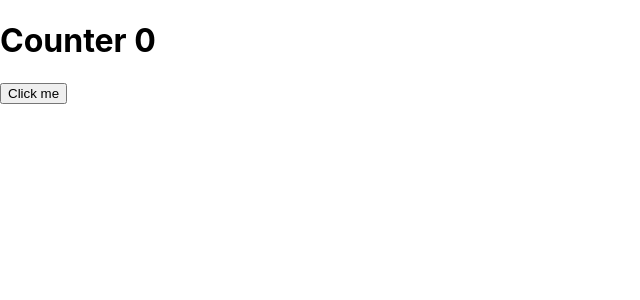
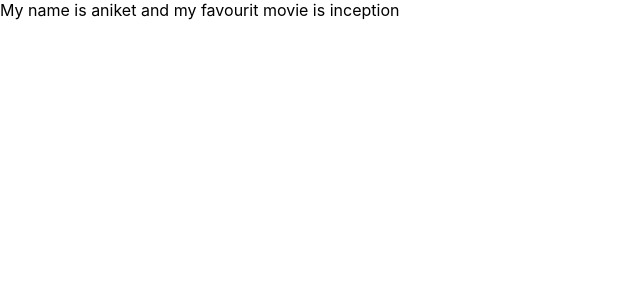
Before and after one commit to aniketstiwari/react_practice, a React (Create React App) app: page / in a window 1280 px wide. Shown: the top 300 px of the page, without its empty margins (0-640 px from the left). Built offline with nearby package versions, Linux system fonts and the light colour scheme.

Commit message:
Destructing in class and function

```diff
--- a/src/App.js
+++ b/src/App.js
@@ -1,10 +1,15 @@
 import React from 'react';
 import Counter from './Counter';
-
+import Greet from './Greet';
+import Welcome from './Welcome';
 
 function App() {
   return (
-    <Counter/>
+    <>
+      { /*<Counter/> */ }
+      {/* <Greet name="aniket" movie="inception"/> */}
+      <Welcome name="aniket" movie="inception"/>
+    </>
   );
 }
 
--- /dev/null
+++ b/src/Greet.jsx
@@ -0,0 +1,33 @@
+import React from 'react';
+
+//Destructing in Functional Component
+
+// const Greet = (props) => {
+//     return (
+//         <>
+//             <h1>my name is {props.name} and favourite movie is {props.movie}</h1>
+//         </>
+//     )
+// }
+
+//1st way
+// const Greet = ({name, movie}) => {
+//     return (
+//         <>
+//             <h1>my name is {name} and favourite movie is {movie}</h1>
+//         </>
+//     )
+// }
+
+//2nd way
+
+const Greet = props => {
+    let {name, movie} = props;
+    return (
+        <>
+            <h1>my name is {name} and favourite movie is {movie}</h1>
+        </>
+    )
+}
+
+export default Greet;
--- /dev/null
+++ b/src/Welcome.jsx
@@ -0,0 +1,15 @@
+//Destructing in class component
+
+import React, { Component } from 'react';
+
+class Welcome extends Component {
+
+    render() {
+        const {name, movie} = this.props;
+        return(
+            <div>My name is {name} and my favourit movie is {movie}</div>
+        )
+    }
+}
+
+export default Welcome;
```
